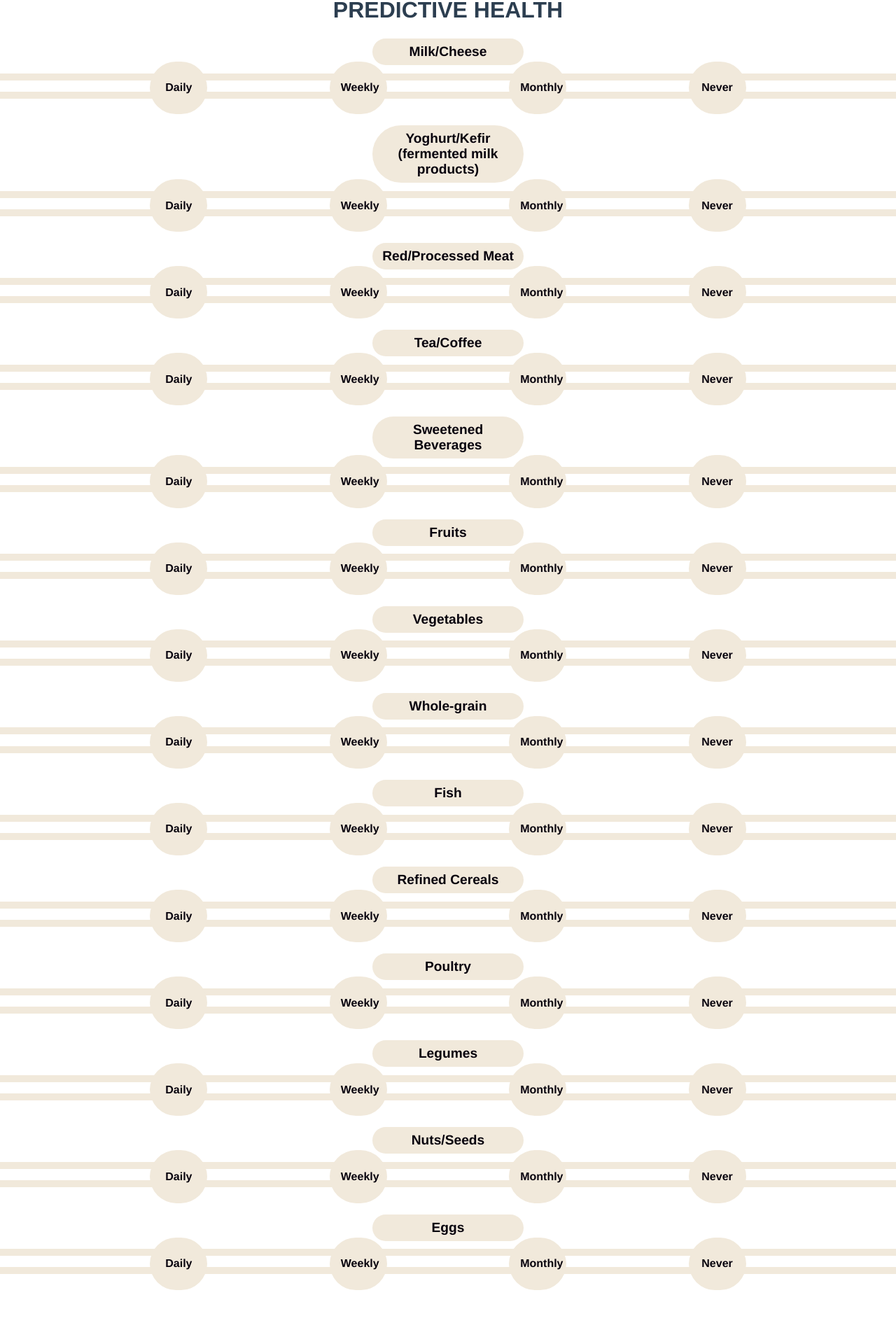
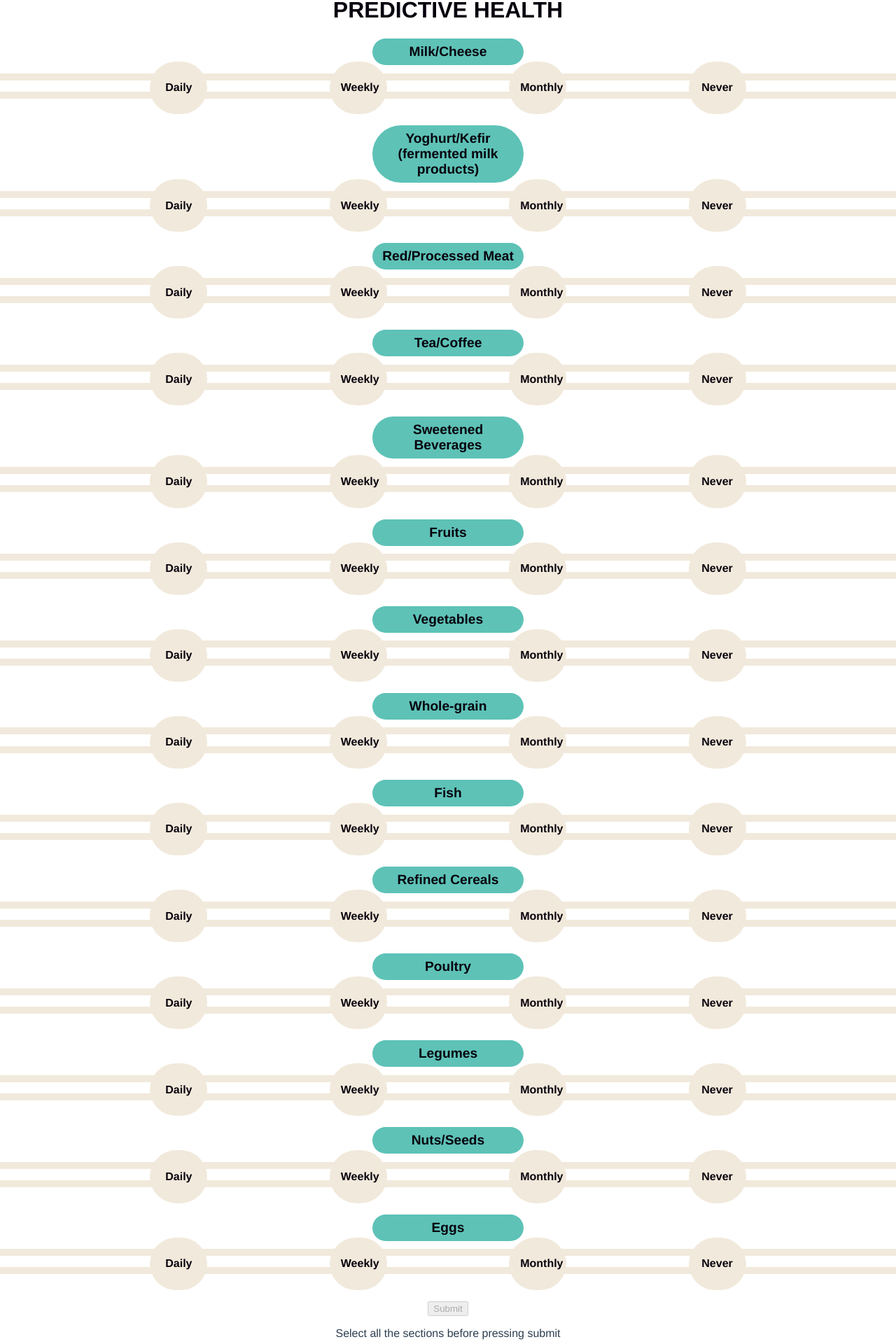
Before and after one commit to Humakt83/predictive-health, a Vue app in the folder frontend-client/: page /#/ in a window 1280 px wide. Shown: the part 111-2031 px from the top of the page at 70% size. Before the commit the page ends 1970 px from the top, so only its background shows below. Built offline with nearby package versions, Linux system fonts and the light colour scheme.

Commit message:
Submit answers

```diff
--- a/frontend-client/package.json
+++ b/frontend-client/package.json
@@ -9,6 +9,7 @@
     "test:unit": "vue-cli-service test:unit"
   },
   "dependencies": {
+    "axios": "^0.19.0",
     "core-js": "^3.3.2",
     "vue": "^2.6.10",
     "vue-router": "^3.1.3",
--- /dev/null
+++ b/frontend-client/src/_variables.scss
@@ -0,0 +1,3 @@
+$color: #07020d;
+$color2: #5ec2b7;
+$color3: #f1e9db;
--- /dev/null
+++ b/frontend-client/src/api/answers.js
@@ -0,0 +1,7 @@
+import * as axios from 'axios';
+
+const postAnswers = (answerData) => {
+  return axios.post('/food', answerData);
+}
+
+export default postAnswers;
--- a/frontend-client/src/components/AnswerOption.vue
+++ b/frontend-client/src/components/AnswerOption.vue
@@ -27,6 +27,7 @@ export default {
   methods: {
     selectOption(option) {
       this.selectedOption = option;
+      this.$emit('optionSelected', this.section, this.selectedOption);
     }
   }
 }
@@ -34,10 +35,9 @@ export default {
 
 <style scoped lang="scss">
 
+@import "../_variables.scss";
+
 $option-width: 50px;
-$color: #07020d;
-$color2: #5ec2b7;
-$color3: #f1e9db;
 
 .section-container {
   max-width: 1200px;
@@ -46,7 +46,7 @@ $color3: #f1e9db;
 
 h2 {
   color: $color;
-  background-color: $color3;
+  background-color: $color2;
   padding: 0.5rem;
   border-radius: 90px;
   width: 200px;
--- a/frontend-client/src/store/index.js
+++ b/frontend-client/src/store/index.js
@@ -1,15 +1,22 @@
 import Vue from 'vue'
 import Vuex from 'vuex'
+import postAnswers from '@/api/answers';
 
 Vue.use(Vuex)
 
 export default new Vuex.Store({
   state: {
+    answersPosted: false
   },
   mutations: {
+    setAnswersToPosted(state) {
+      state.answersPosted = true;
+    }
   },
   actions: {
+    submitAnswers: async (context, answerData) => {
+      await postAnswers(answerData);
+      context.commit('setAnswersToPosted');
+    }
   },
-  modules: {
-  }
 })
--- a/frontend-client/src/views/Home.vue
+++ b/frontend-client/src/views/Home.vue
@@ -1,13 +1,19 @@
 <template>
   <div class="home">
     <h1>PREDICTIVE HEALTH</h1>
-    <answer-option v-for="section in sections" :section="section" :key="section"/>
+    <answer-option v-for="section in sections" :section="section" :key="section" @optionSelected="selectOption"/>
+    <div class="submit">
+      <button @click="submit" :disabled="submitDisabled">Submit</button>
+      <p v-if="submitDisabled && !answersPosted">Select all the sections before pressing submit</p>
+      <p v-if="answersPosted">You have successfully sent the answers.</p>
+    </div>
   </div>
 </template>
 
 <script>
 // @ is an alias to /src
 import AnswerOption from '@/components/AnswerOption.vue'
+import { mapState } from 'vuex';
 
 export default {
   name: 'home',
@@ -32,7 +38,31 @@ export default {
         'Nuts/Seeds',
         'Eggs',
       ],
+      answers: []
+    }
+  },
+  computed: {
+    submitDisabled() {
+      return this.answers.length < this.sections.length || this.answersPosted;
+    },
+    ...mapState(['answersPosted'])
+  },
+  methods: {
+    submit() {
+      this.$store.dispatch('submitAnswers', this.answers);
+    },
+    selectOption(name, optionValue) {
+      this.answers = this.answers.filter((answer) => answer.name !== name);
+      this.answers.push({name, optionValue});
     }
   }
 }
 </script>
+<style scoped lang="scss">
+@import '../_variables.scss';
+
+h1 {
+  color: $color;
+}
+
+</style>
```
Also changed, not shown: 2 other files (tests, documents, lock files or other folders).
